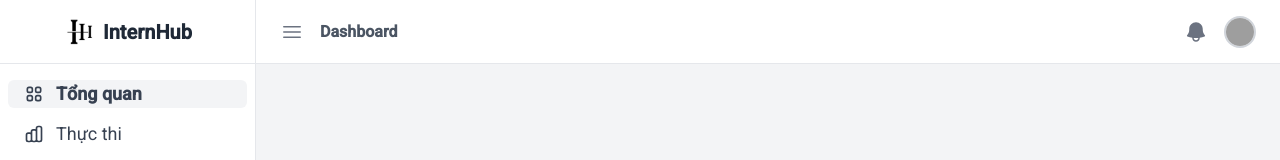
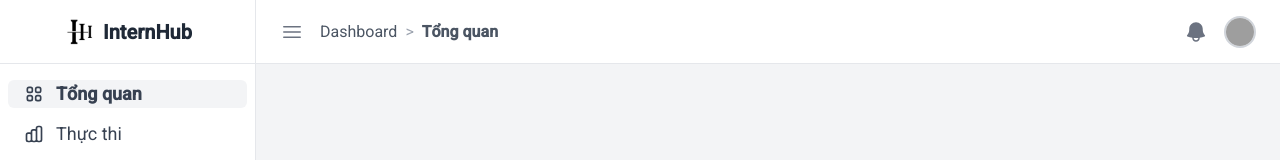
Before and after one commit to Nguyntanh/internhub_fe, an Angular app: page /dashboard in a window 1280 px wide. Shown: the top 160 px of the page. Built offline with nearby package versions, Linux system fonts and the light colour scheme; grey boxes are pictures that could not be loaded.

Commit message:
thêm route cho main layout

```diff
--- a/src/app/app.routes.ts
+++ b/src/app/app.routes.ts
@@ -18,7 +18,7 @@ export const routes: Routes = [
     path: 'dashboard',
     component: MainLayout, // Use MainLayout as the parent component
     children: [
-      { path: '', component: Dashboard }, // Render Dashboard inside MainLayout's <router-outlet>
+      { path: '', component: Dashboard, data: { breadcrumb: 'Tổng quan' } }, // Render Dashboard inside MainLayout's <router-outlet>
       // Other dashboard-related routes can be added here
     ],
   },
--- a/src/app/dashboard/topbar/topbar.ts
+++ b/src/app/dashboard/topbar/topbar.ts
@@ -93,11 +93,9 @@ export class Topbar implements OnInit, OnDestroy {
       }
     }
 
-    // Special handling for the root /dashboard route to only show 'Dashboard'
-    if (this.router.url === '/dashboard' && breadcrumbs.length > 1 && breadcrumbs[0].label === 'Dashboard') {
-      breadcrumbs = [{ label: 'Dashboard', url: '/dashboard' }];
-    } else if (!isDashboardOrSettings && breadcrumbs.length > 0) {
-      // Clear breadcrumbs if not in dashboard or settings routes (e.g. on '/' or '/login')
+    // Clear breadcrumbs if not in dashboard or settings routes (e.g. on '/' or '/login')
+    // This 'if' block is correctly placed now after the while loop.
+    if (!isDashboardOrSettings && breadcrumbs.length > 0) {
       breadcrumbs = [];
     }
 
```
